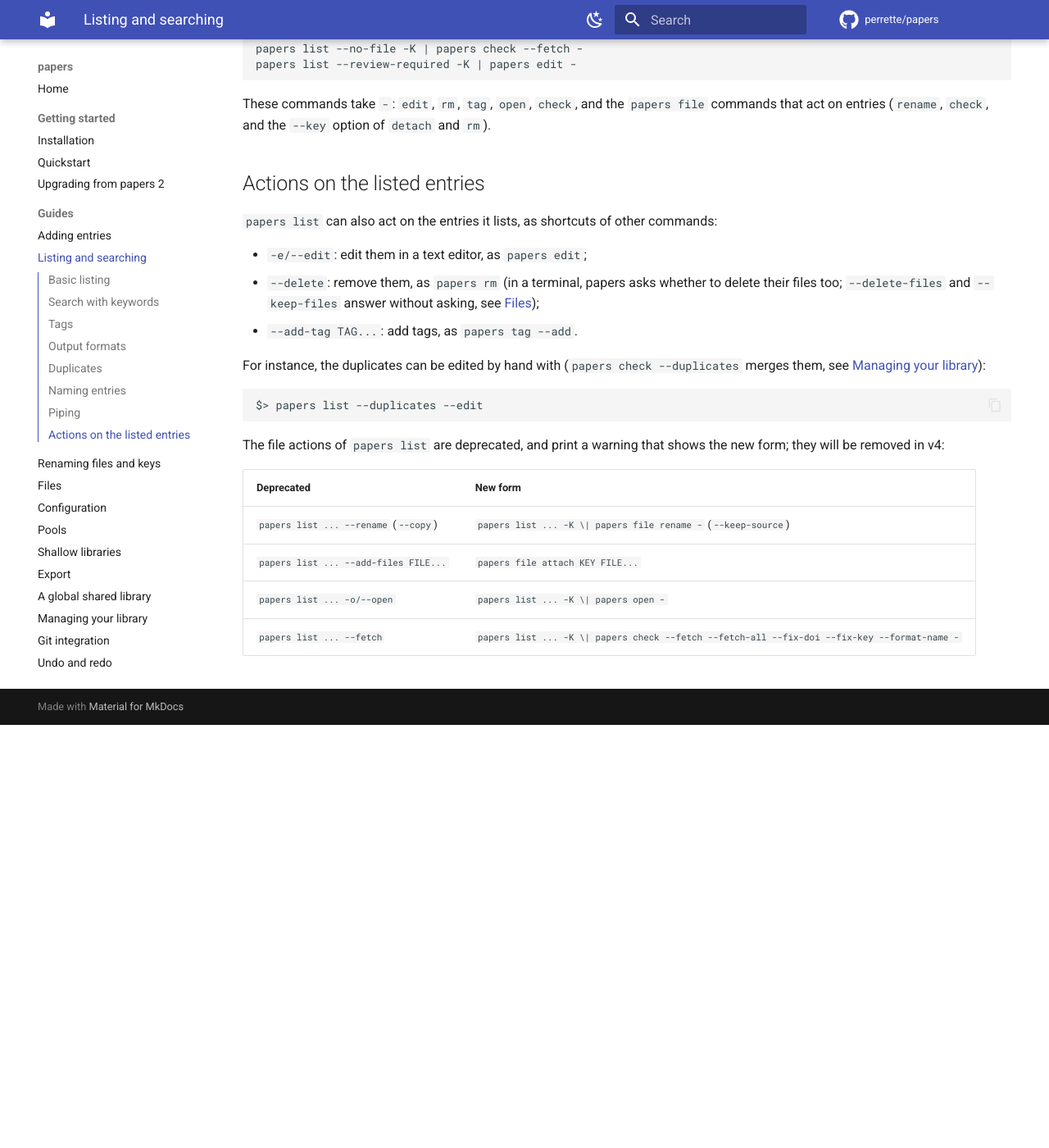
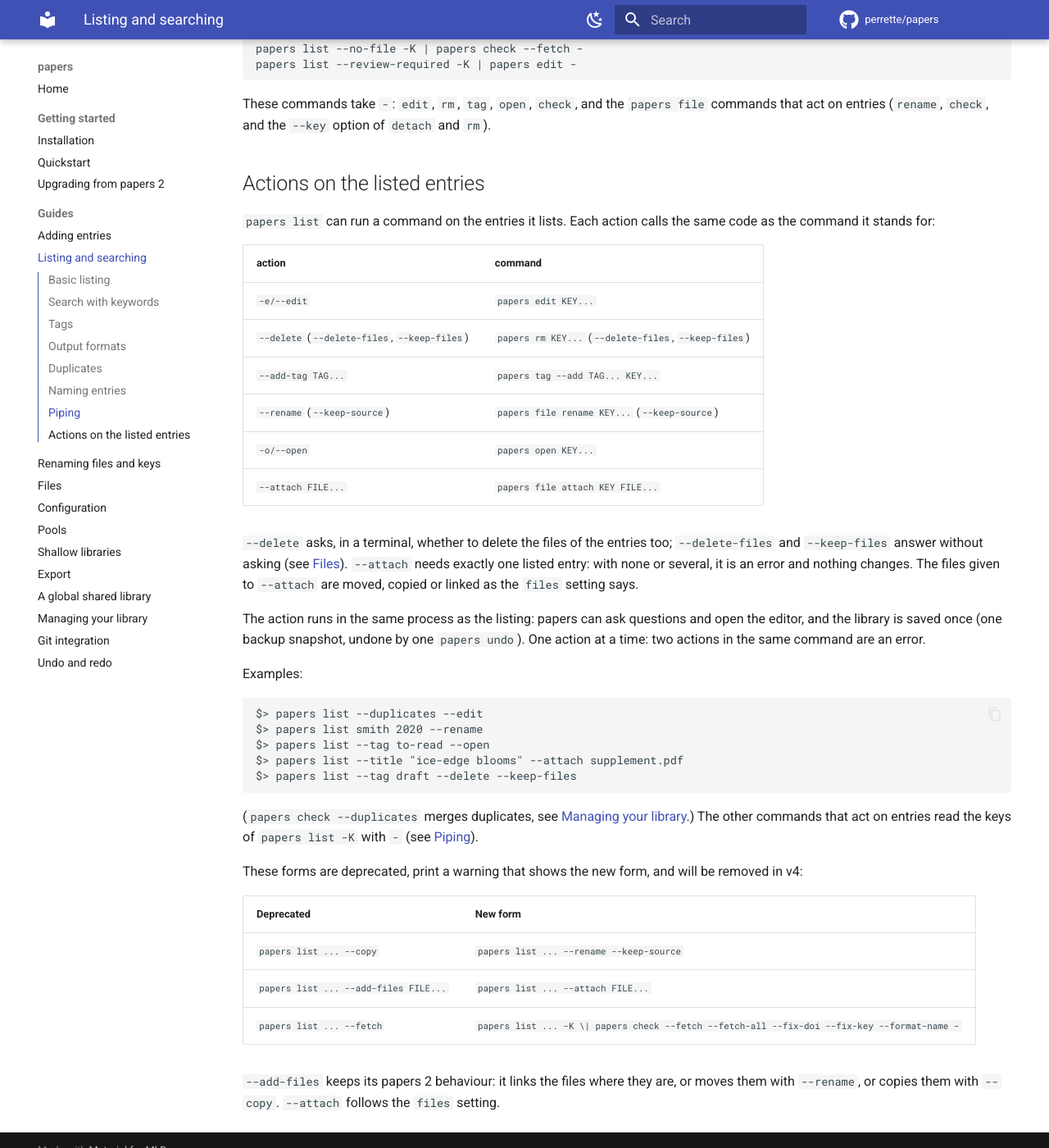
Before and after one commit to perrette/papers, an MkDocs documentation site: the page built from docs/listing.md, in a window 1280 px wide and 1400 px high, scrolled down 2437 px. Shown: the whole window at 82% size. Built offline with MkDocs 1.6.1 and Material for MkDocs 9.7.7, drawn with Linux system fonts in a browser that asks for light colours; comment, search, counter and statistics services are not loaded; the version menu is left out; before the commit the page ends 3321 px from its top, so only the background shows below that.

Commit message:
papers list: --rename, --keep-source, --open and --attach run the file rename, open and file attach code
--rename and -o/--open are regular options again, --attach FILE... attaches
files to the single listed entry. --copy is a deprecated alias of --rename
--keep-source, --add-files of --attach (it keeps its v2 handling of the
files). The core of file rename, file attach and open is factored into
functions called by both the subcommands and list. Several actions in one
list command are now an error instead of running only the first.

````diff
--- a/docs/listing.md
+++ b/docs/listing.md
@@ -126,28 +126,53 @@
 
 ## Actions on the listed entries
 
-`papers list` can also act on the entries it lists, as shortcuts of other
-commands:
+`papers list` can run a command on the entries it lists. Each action calls
+the same code as the command it stands for:
 
-- `-e/--edit`: edit them in a text editor, as `papers edit`;
-- `--delete`: remove them, as `papers rm` (in a terminal, papers asks
-  whether to delete their files too; `--delete-files` and `--keep-files`
-  answer without asking, see [Files](files.md#removing-entries-and-their-files));
-- `--add-tag TAG...`: add tags, as `papers tag --add`.
+| action | command |
+|---|---|
+| `-e/--edit` | `papers edit KEY...` |
+| `--delete` (`--delete-files`, `--keep-files`) | `papers rm KEY...` (`--delete-files`, `--keep-files`) |
+| `--add-tag TAG...` | `papers tag --add TAG... KEY...` |
+| `--rename` (`--keep-source`) | `papers file rename KEY...` (`--keep-source`) |
+| `-o/--open` | `papers open KEY...` |
+| `--attach FILE...` | `papers file attach KEY FILE...` |
 
-For instance, the duplicates can be edited by hand with (`papers check
---duplicates` merges them, see [Managing your library](library-management.md#duplicates)):
+`--delete` asks, in a terminal, whether to delete the files of the entries
+too; `--delete-files` and `--keep-files` answer without asking (see
+[Files](files.md#removing-entries-and-their-files)). `--attach` needs
+exactly one listed entry: with none or several, it is an error and nothing
+changes. The files given to `--attach` are moved, copied or linked as the
+`files` setting says.
+
+The action runs in the same process as the listing: papers can ask
+questions and open the editor, and the library is saved once (one backup
+snapshot, undone by one `papers undo`). One action at a time: two actions
+in the same command are an error.
+
+Examples:
 
 ```
 $> papers list --duplicates --edit
+$> papers list smith 2020 --rename
+$> papers list --tag to-read --open
+$> papers list --title "ice-edge blooms" --attach supplement.pdf
+$> papers list --tag draft --delete --keep-files
 ```
 
-The file actions of `papers list` are deprecated, and print a warning that
-shows the new form; they will be removed in v4:
+(`papers check --duplicates` merges duplicates, see [Managing your
+library](library-management.md#duplicates).) The other commands that act on
+entries read the keys of `papers list -K` with `-` (see [Piping](#piping)).
+
+These forms are deprecated, print a warning that shows the new form, and
+will be removed in v4:
 
 | Deprecated | New form |
 |---|---|
-| `papers list ... --rename` (`--copy`) | `papers list ... -K \| papers file rename -` (`--keep-source`) |
-| `papers list ... --add-files FILE...` | `papers file attach KEY FILE...` |
-| `papers list ... -o/--open` | `papers list ... -K \| papers open -` |
+| `papers list ... --copy` | `papers list ... --rename --keep-source` |
+| `papers list ... --add-files FILE...` | `papers list ... --attach FILE...` |
 | `papers list ... --fetch` | `papers list ... -K \| papers check --fetch --fetch-all --fix-doi --fix-key --format-name -` |
+
+`--add-files` keeps its papers 2 behaviour: it links the files where they
+are, or moves them with `--rename`, or copies them with `--copy`.
+`--attach` follows the `files` setting.
````
Also changed, not shown: docs/files.md (+3 -2 lines), docs/renaming.md (+3 -4 lines), docs/upgrading.md (+11 -18 lines), 5 other files.
